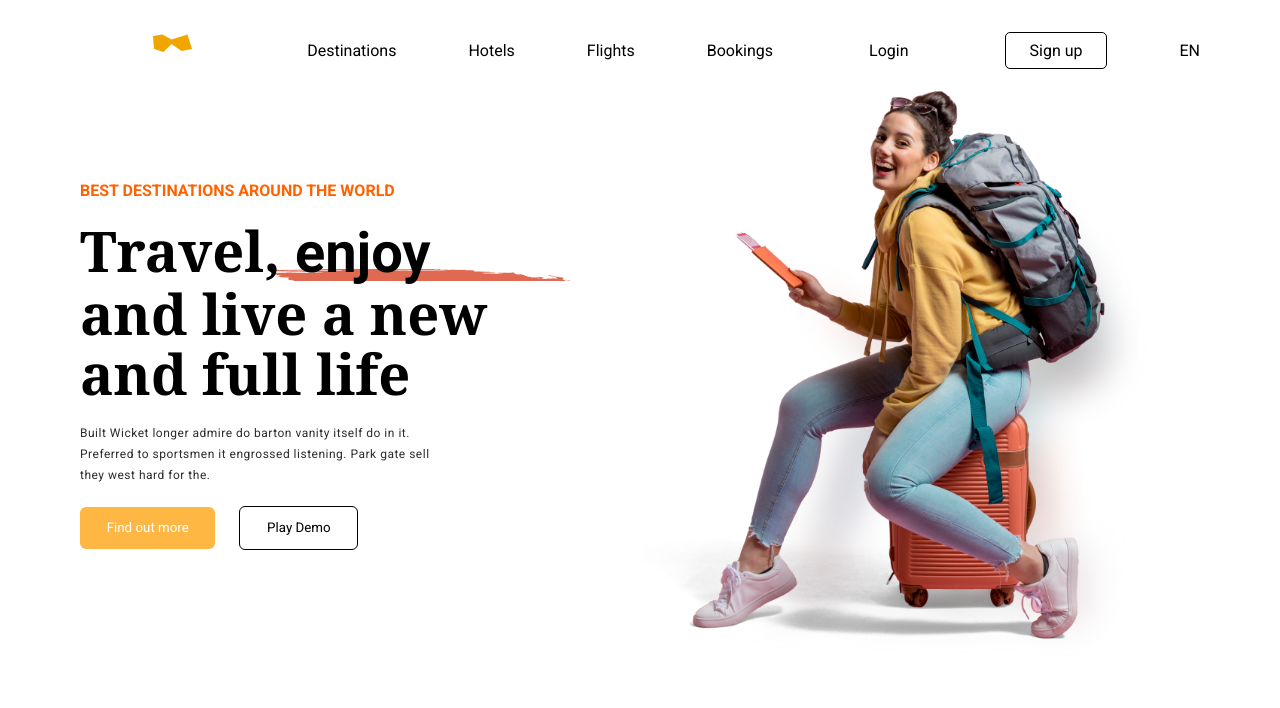
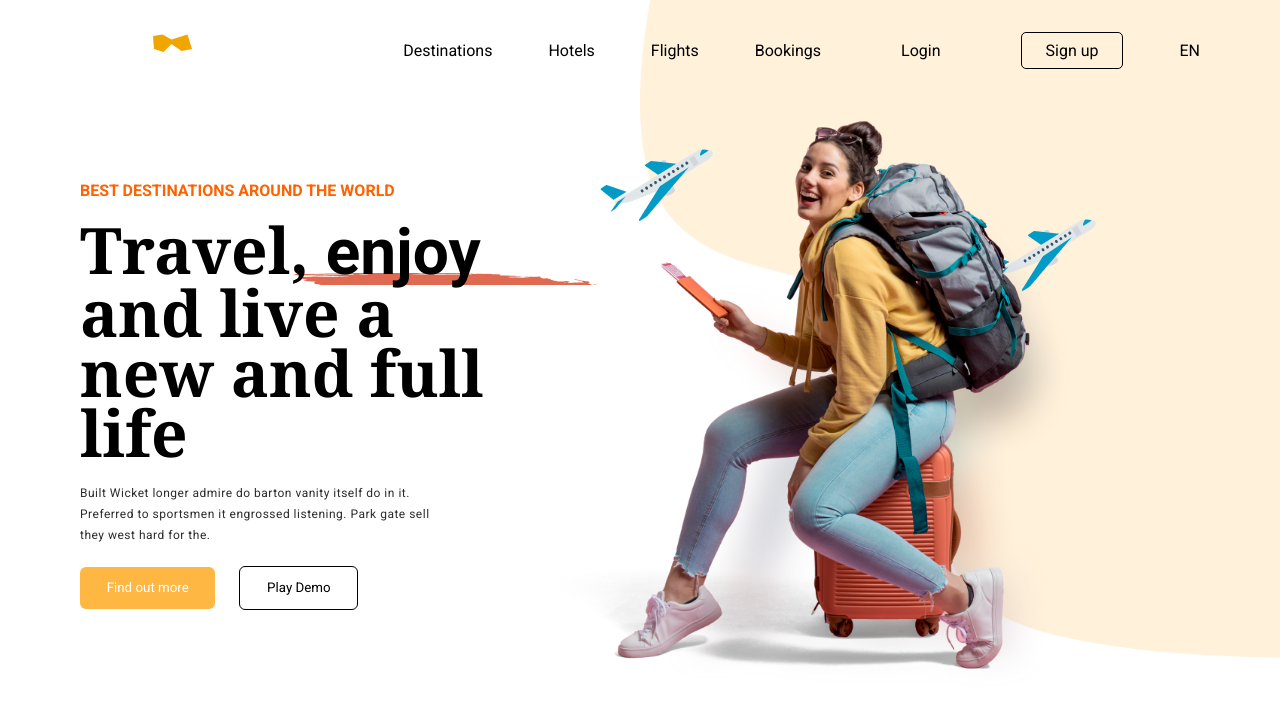
Before and after one commit to Md-Alqma/jadoo-travel, a plain HTML site: page index.html in a window 1280 px wide. Drawn offline with Linux system fonts and the light colour scheme.

Commit message:
added the background in the header/hero

```diff
--- a/index.html
+++ b/index.html
@@ -9,8 +9,8 @@
   <style></style>
 
   <body>
-    <div id="header">
-      <header class="navbar">
+    <header id="header">
+      <div class="navbar">
         <div class="logo">
           <img class="logo_image" src="/images/Jadoo.png" alt="" />
           <img class="logo_rectangle" src="/images/Rectangle 24.png" alt="" />
@@ -30,7 +30,8 @@
             <li class="nav_link">EN</li>
           </ul>
         </nav>
-      </header>
+      </div>
+
       <section id="hero">
         <div class="hero_desciption">
           <p class="headline">Best Destinations around the world</p>
@@ -56,6 +57,9 @@
           <img src="/images/traveller.png" alt="" />
         </div>
       </section>
-    </div>
+      <img class="decore" src="/images/Decore.png" alt="" />
+      <img class="plane_1" src="/images/plane.png" alt="" />
+      <img class="plane_2" src="/images/plane.png" alt="" />
+    </header>
   </body>
 </html>
--- a/styles.css
+++ b/styles.css
@@ -4,7 +4,7 @@
     padding: 0px;
     margin: 0px;
     box-sizing: border-box;
-    font-family: Roboto;
+    font-family: Roboto, sans-serif;
 }
 
 section {
@@ -48,7 +48,8 @@ button {
     display: flex;
     list-style: none;
     align-items: center;
-    gap: 4.5em;
+    gap: 3.5em;
+    cursor: pointer;
   }
 
   .nav_link button {
@@ -85,8 +86,8 @@ button {
     font-weight: 700;
   }
 
-  h1 {
-    font-size: 3.5em;
+  .hero_desciption h1 {
+    font-size: 4em;
     font-family: Georgia, "Times New Roman", Times, serif;
     font-weight: 700;
     line-height: 60px;
@@ -94,8 +95,8 @@ button {
 
   .hero_image img {
     position: absolute;
-    top: -60px;
-    right: 125px;
+    top: -30px;
+    right: 200px;
     width: 45%;
   }
 
@@ -136,3 +137,28 @@ button {
     border: 1px solid #000 !important;
     margin-left: 20px;
   }
+
+ #header {
+    position: relative;
+  }
+
+  .decore {
+    position: absolute;
+    top: 0;
+    right: 0;
+    z-index: -2;
+    width: 50%;
+  }
+
+  .plane_1 {
+    position: absolute;
+    top: 100px;
+    left: 45%;
+  }
+
+  .plane_2 {
+    position: absolute;
+    top: 170px;
+    right: 12%;
+    z-index: -1;
+  }
```
Also changed, not shown: images/Decore.png (added), images/plane.png (added).
